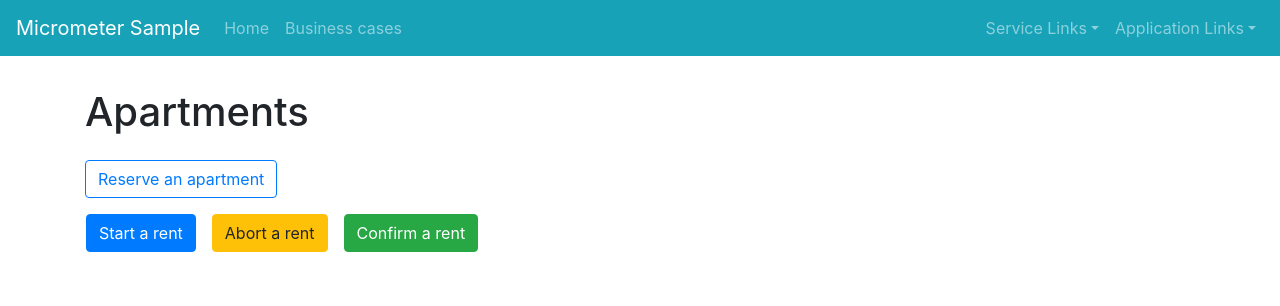
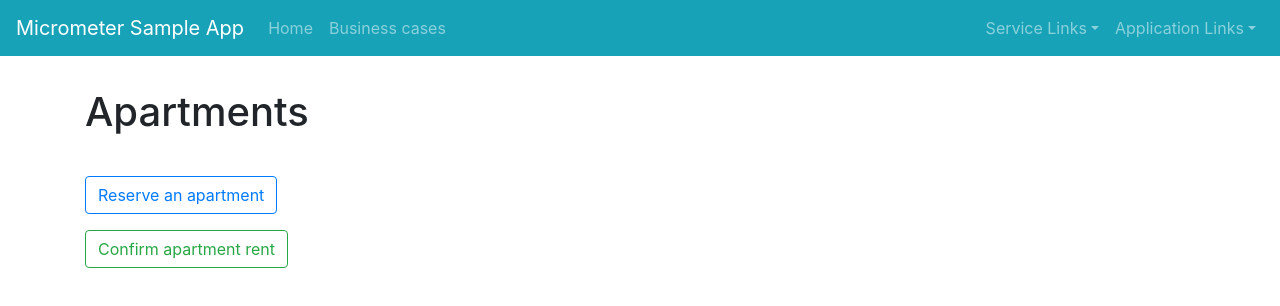
Before and after one commit to marhan/spring-boot-micrometer-sample, a Vue app in the folder frontend/: page /#/business-cases in a window 1280 px wide. Shown: the top 306 px of the page. Built offline with nearby package versions, Linux system fonts and the light colour scheme.

Commit message:
New use case added and service endpoint path modified.

```diff
--- a/frontend/public/index.html
+++ b/frontend/public/index.html
@@ -5,7 +5,7 @@
     <meta http-equiv="X-UA-Compatible" content="IE=edge">
     <meta name="viewport" content="width=device-width,initial-scale=1.0">
     <link rel="icon" href="<%= BASE_URL %>favicon.ico">
-    <title>frontend</title>
+    <title>Micrometer Sample</title>
   </head>
   <body>
     <noscript>
--- a/frontend/src/App.vue
+++ b/frontend/src/App.vue
@@ -4,7 +4,7 @@
 
             <b-navbar-toggle target="nav_collapse"></b-navbar-toggle>
 
-            <b-navbar-brand :to="{ path: '/' }">Micrometer Sample</b-navbar-brand>
+            <b-navbar-brand :to="{ path: '/' }">Micrometer Sample App</b-navbar-brand>
 
             <b-collapse is-nav id="nav_collapse">
 
--- a/frontend/src/components/BusinessCases.vue
+++ b/frontend/src/components/BusinessCases.vue
@@ -1,23 +1,23 @@
 <template>
     <b-container>
-        <div class="BusinessCases">
         <div style="margin-top: 2rem; padding-bottom: 1rem;"><h1>Apartments</h1></div>
-            <b-row>
+        <!-- reserve -->
+        <b-row style="margin-top: 1rem; padding-bottom: 1rem;">
             <b-col cols="3">
                 <b-button @click="callReserveApartmentService()" variant="outline-primary">Reserve an apartment
                 </b-button>
             </b-col>
             <b-col>
-                    <b-alert :show="showReserveApartmentServiceError===false && results.length > 0"
+                <b-alert :show="showReserveApartmentServiceError===false && reserveApartmentResults.length > 0"
                          variant="success">
-                        <h4>Success</h4>
+                    <h4>Successful reserved</h4>
                     <hr>
-                        <p class="mb-0">{{ results }}</p>
+                    <p class="mb-0">{{ reserveApartmentResults }}</p>
                 </b-alert>
                 <b-alert :show="showReserveApartmentServiceError"
                          @dismissed="showReserveApartmentServiceError=false"
                          dismissible
-                             v-for="error in errors" :key="error"
+                         v-for="error in reserveApartmentErrors" :key="error"
                          variant="danger">
                     <h4>Error</h4>
                     <hr>
@@ -25,19 +25,30 @@
                 </b-alert>
             </b-col>
         </b-row>
-            <div class="row">
-                <div style="padding: 1rem;">
-                    <button @click="callReserveApartmentService()" type="button" class="btn btn-primary"
-                            style="margin-bottom: 1rem; margin-right: 1rem;">Start a rent
-                    </button>
-                    <button type="button" class="btn btn-warning" style="margin-bottom: 1rem; margin-right: 1rem;">Abort a rent
-                    </button>
-                    <button type="button" class="btn btn-success" style="margin-bottom: 1rem; margin-right: 1rem;">
-                        Confirm a rent
-                    </button>
-                </div>
-            </div>
-        </div>
+        <!-- confirm -->
+        <b-row>
+            <b-col cols="3">
+                <b-button @click="callConfirmApartmentRentService()" variant="outline-success">Confirm apartment rent
+                </b-button>
+            </b-col>
+            <b-col>
+                <b-alert :show="showConfirmApartmentRentServiceError===false && confirmApartmentRentResults.length > 0"
+                         variant="success">
+                    <h4>Rent successful started</h4>
+                    <hr>
+                    <p class="mb-0">{{ confirmApartmentRentResults }}</p>
+                </b-alert>
+                <b-alert :show="showConfirmApartmentRentServiceError"
+                         @dismissed="showConfirmApartmentRentServiceError=false"
+                         dismissible
+                         v-for="error in confirmApartmentRentErrors" :key="error"
+                         variant="danger">
+                    <h4>Error</h4>
+                    <hr>
+                    <p class="mb-0">{{ error }}</p>
+                </b-alert>
+            </b-col>
+        </b-row>
     </b-container>
 </template>
 
@@ -53,9 +64,12 @@
 
         data() {
             return {
-                results: [],
-                errors: [],
+                reserveApartmentResults: [],
+                reserveApartmentErrors: [],
                 showReserveApartmentServiceError: false,
+                confirmApartmentRentResults: [],
+                confirmApartmentRentErrors: [],
+                showConfirmApartmentRentServiceError: false
             }
         },
 
@@ -63,16 +77,29 @@
             // Fetches posts when the component is created.
             callReserveApartmentService() {
 
-                AXIOS.get(`/apartment/start-rent-apartment/1`)
+                AXIOS.get(`/apartment/reserve-apartment/1`)
                     .then(response => {
                         // JSON responses are automatically parsed.
-                        this.results = response.data;
+                        this.reserveApartmentResults = response.data;
 
                     })
                     .catch(error => {
-                        this.errors = [];
-                        this.errors.push(error.message);
+                        this.reserveApartmentErrors = [];
+                        this.reserveApartmentErrors.push(error.message);
                         this.showReserveApartmentServiceError = true;
+                    })
+            },
+            callConfirmApartmentRentService() {
+                AXIOS.get(`/apartment/confirm-apartment-rent/1`)
+                    .then(response => {
+                        // JSON responses are automatically parsed.
+                        this.confirmApartmentRentResults = response.data;
+
+                    })
+                    .catch(error => {
+                        this.confirmApartmentRentErrors = [];
+                        this.confirmApartmentRentErrors.push(error.message);
+                        this.showConfirmApartmentRentServiceError = true;
                     })
             }
         }
```
Also changed, not shown: 1 other file (tests, documents, lock files or other folders). Lines whose indentation alone changed are shown as unchanged.
